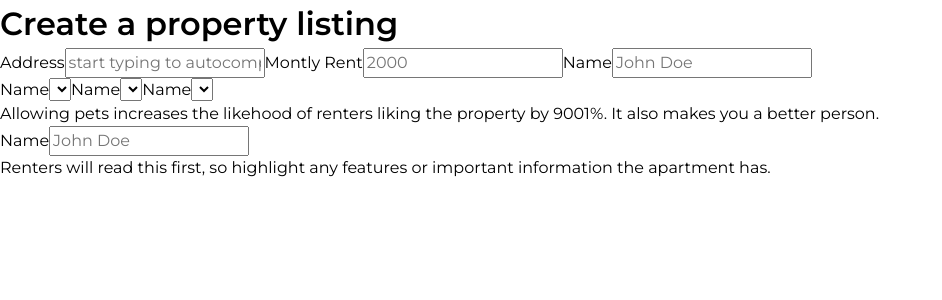
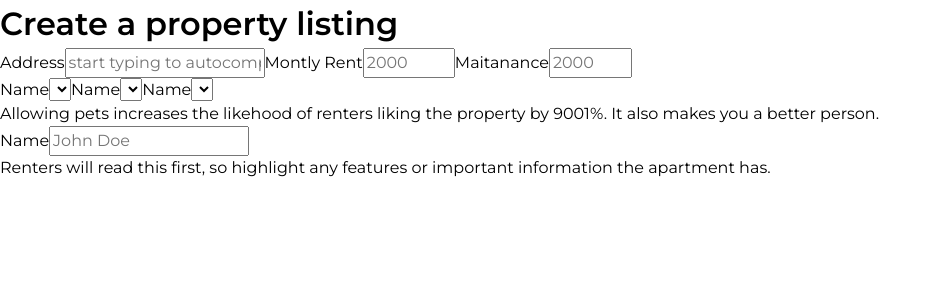
Before and after one commit to tinyhosmarcos/get_that_home, a React (Create React App) app: page / in a window 1280 px wide. Shown: the top 300 px of the page, without its empty margins (0-942 px from the left). Built offline with nearby package versions, Linux system fonts and the light colour scheme.

Commit message:
input bar added

```diff
--- a/src/App.js
+++ b/src/App.js
@@ -1,6 +1,6 @@
 import React from 'react';
 import './App.css';
-import Listing from './pages/PropertyListing';
+import Listing from './pages/PropertyRent';
 
 function App() {
 
--- /dev/null
+++ b/src/pages/Property.css
@@ -0,0 +1,6 @@
+input[type=number]::-webkit-inner-spin-button,
+input[type=number]::-webkit-outer-spin-button {
+    -webkit-appearance: none;
+    -moz-appearance: none;
+    appearance: none;
+}
--- a/src/pages/PropertyListing.js
+++ b/src/pages/PropertyRent.js
@@ -1,4 +1,5 @@
 import React from "react";
+import "./Property.css";
 
 const Listing = () => {
   return(
@@ -10,10 +11,10 @@ const Listing = () => {
           <div className= "firstblock">
             <label htmlFor="address">Address</label>
             <input type="text" id="address" name="address" placeholder="start typing to autocomplete"/>
-            <label htmlFor="name">Montly Rent</label>
-            <input type="currency" id="rent" name="rent" placeholder="2000"/>
-            <label htmlFor="name">Name</label>
-            <input type="text" id="name" name="name" placeholder="John Doe"/>
+            <label htmlFor="rent">Montly Rent</label>
+            <input type="number" min="0.01" step="0.01" max="20000" placeholder="2000" />
+            <label htmlFor="maintanance">Maitanance</label>
+            <input type="number" min="0.01" step="0.01" max="2500" placeholder="2000"  />
           </div>
           <div className="checkboxes">
 
```
Also changed, not shown: src/pages/PropertySale.js (added).
